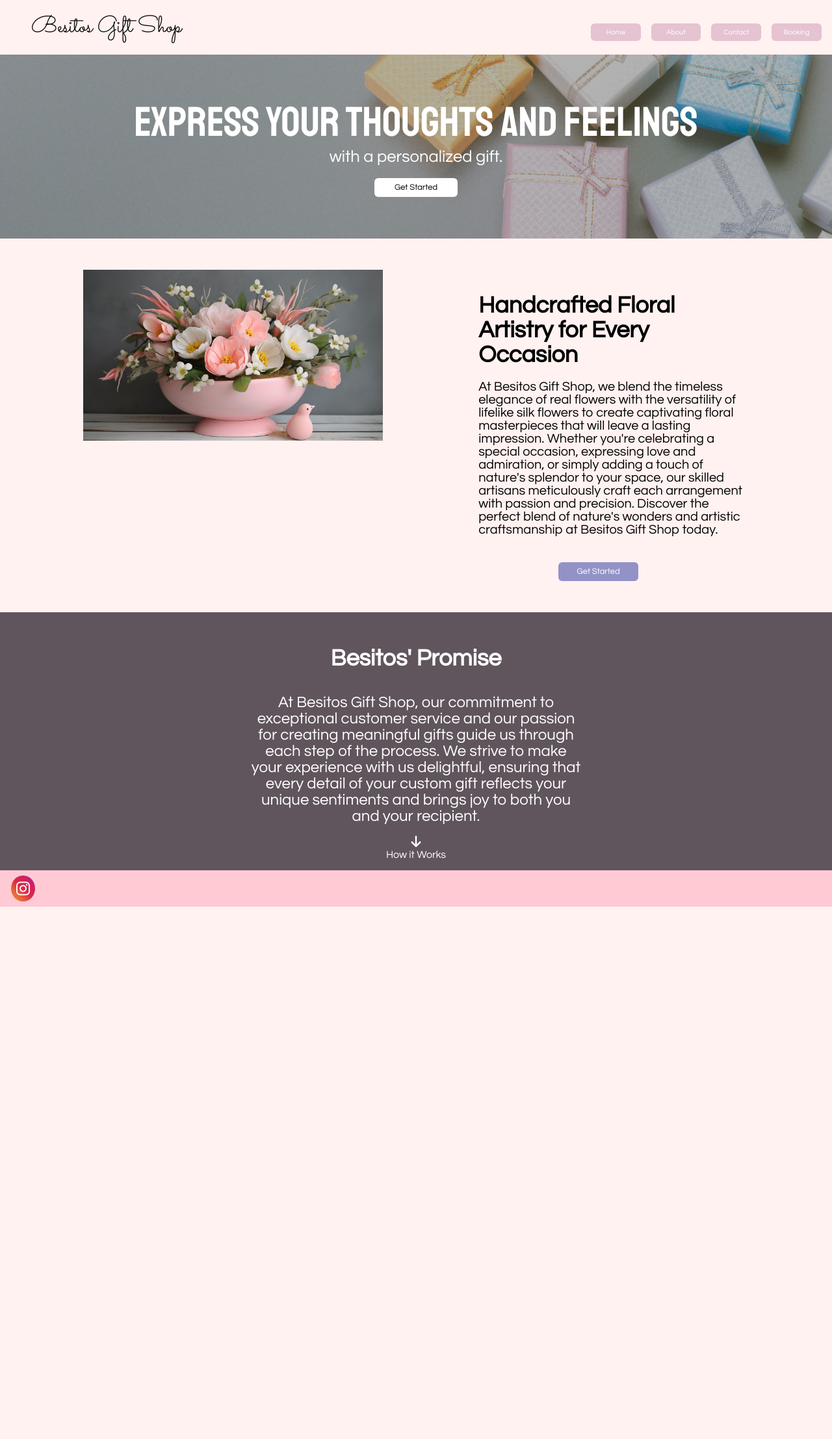
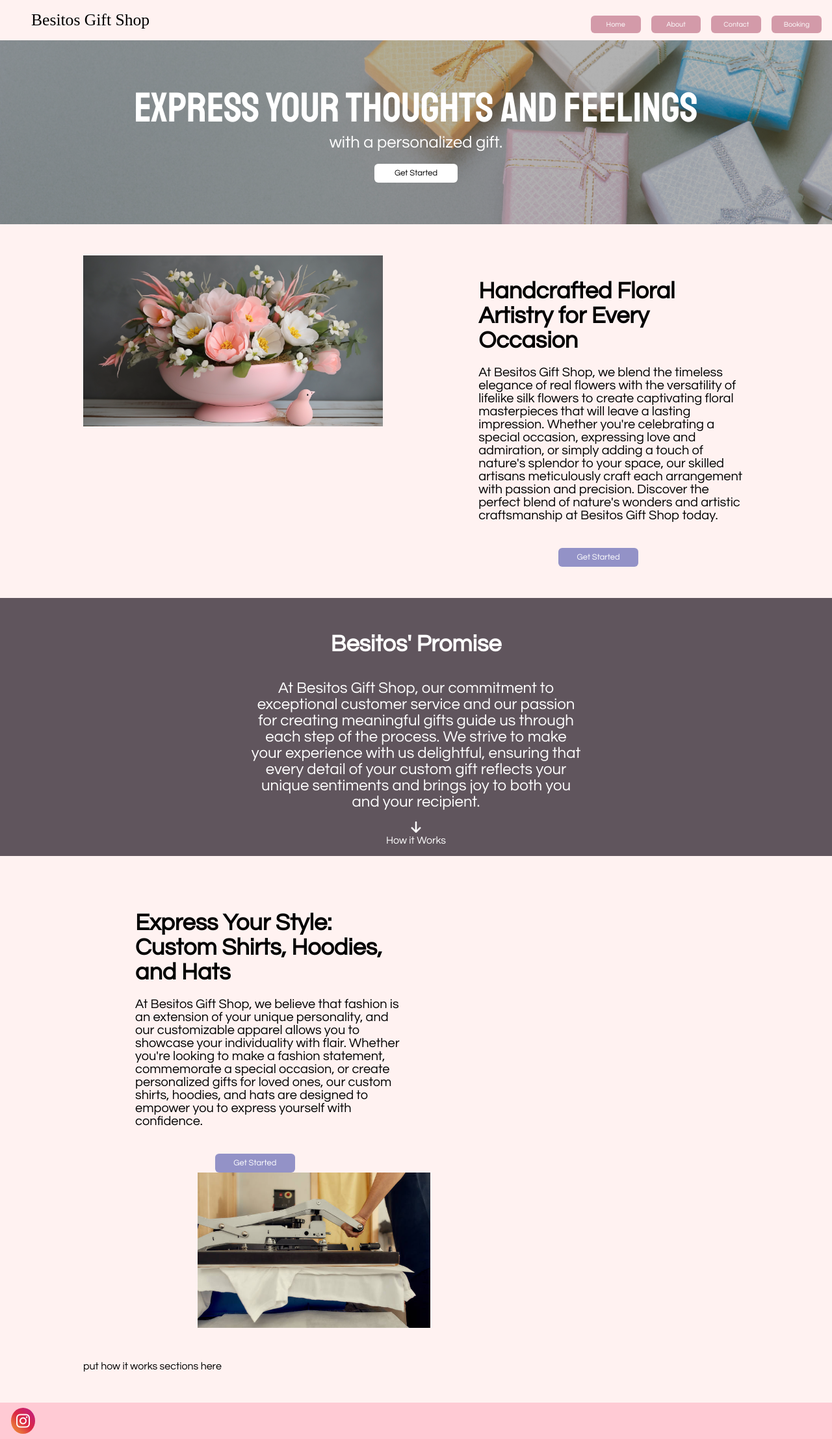
Before and after one commit to egomez4/besitosGiftShop, a Flask app: page / in a window 1280 px wide. Shown: the whole page at 65% size. Before the commit the page ends 1395 px from the top, so only its background shows below. Run offline with Flask 3, Linux system fonts and the light colour scheme; some libraries are stand-ins or nearby versions.

Commit message:
more redesign changes

```diff
--- a/static/css/styles.css
+++ b/static/css/styles.css
@@ -21,9 +21,9 @@
 
 .navbar_item {
     float: right;
-    background-color: #E5C3D1;
+    background-color: #d39aa9;
     margin-right: 1rem;
-    margin-top: 2.25rem;
+    margin-top: 1.5rem;
     padding: 8px 0 8px 0;
     border-radius: 6px;
     text-align: center;
@@ -45,9 +45,9 @@
 #logo_link {
     display: block;
     margin: 1rem 1rem 1rem 3rem;
-    font-family: "Sacramento", serif;
+    font-family: "Style Script";
     text-decoration: none;
-    font-size: 2.75vw;
+    font-size: 2vw;
     color: black;
 }
 
@@ -168,6 +168,13 @@
     margin-right: 9rem;
 }
 
+.img-div2 {
+    display: inline-block;
+    width: 35%;
+    height: auto;
+    margin-left: 11rem;
+}
+
 .home-section {
     margin-bottom: 3rem;
     margin-left: 8rem;
@@ -181,13 +188,21 @@
     vertical-align: top;
 }
 
-.home-section-text h1 {
+.home-section-text2 {
+    text-align: left;
+    display: inline-block;
+    width: 40%;
+    vertical-align: top;
+    margin-left: 5rem;
+}
+
+.home-section-text h1, .home-section-text2 h1 {
     font-size: 36px;
     font-weight: bolder;
     margin-bottom: 0;
 }
 
-.home-section-text p {
+.home-section-text p, .home-section-text2 p {
     font-size: 20px;
 }
 
@@ -199,6 +214,7 @@
     padding-bottom: 1rem;
     width: 100%;
     height: auto;
+    margin-bottom: 3rem;
 }
 
 .besitos-promise-section h1 {
@@ -209,6 +225,7 @@
     font-size: 24px;
     width: 40%;
     margin: 0 auto;
+
 }
 
 .call-to-action {
@@ -217,6 +234,7 @@
     font-family: "Questrial", sans-serif;
     text-decoration: none;
     font-size: 1vw;
+    font-weight: normal;
     border-radius: 6px;
     margin-top: 20px;
     margin-left: 30%;
--- a/templates/home.html
+++ b/templates/home.html
@@ -52,4 +52,31 @@
 
     </section>
 
+    <section>
+        <div class="home-section">
+            <div class="home-section-text2">
+                <h1>Express Your Style: Custom Shirts, Hoodies, and Hats</h1>
+
+                <p>At Besitos Gift Shop, we believe that fashion is an extension of your unique personality, and our
+                    customizable apparel allows you to showcase your individuality with flair. Whether you're looking to
+                    make a fashion statement, commemorate a special occasion, or create personalized gifts for loved
+                    ones, our custom shirts, hoodies, and hats are designed to empower you to express yourself with
+                    confidence.</p>
+
+                <a class="call-to-action" href="/schedule-meeting">Get Started</a>
+
+            </div>
+
+            <div class="img-div2">
+                <img src="../static/images/shirtPress.jpg" alt="image error">
+            </div>
+        </div>
+    </section>
+
+    <section>
+        <div class="home-section">
+            put how it works sections here
+        </div>
+    </section>
+
 {% endblock %}
```
Also changed, not shown: static/images/shirtPress.jpg (added).
